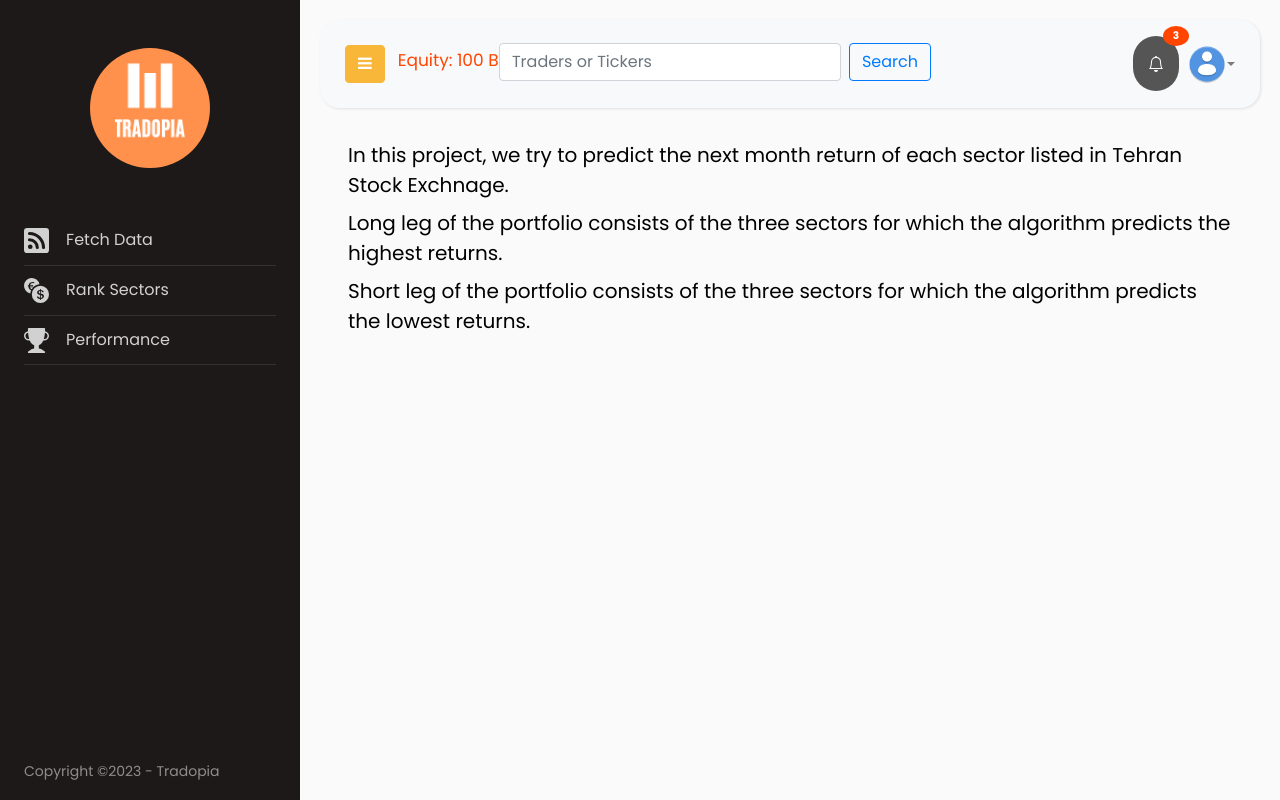
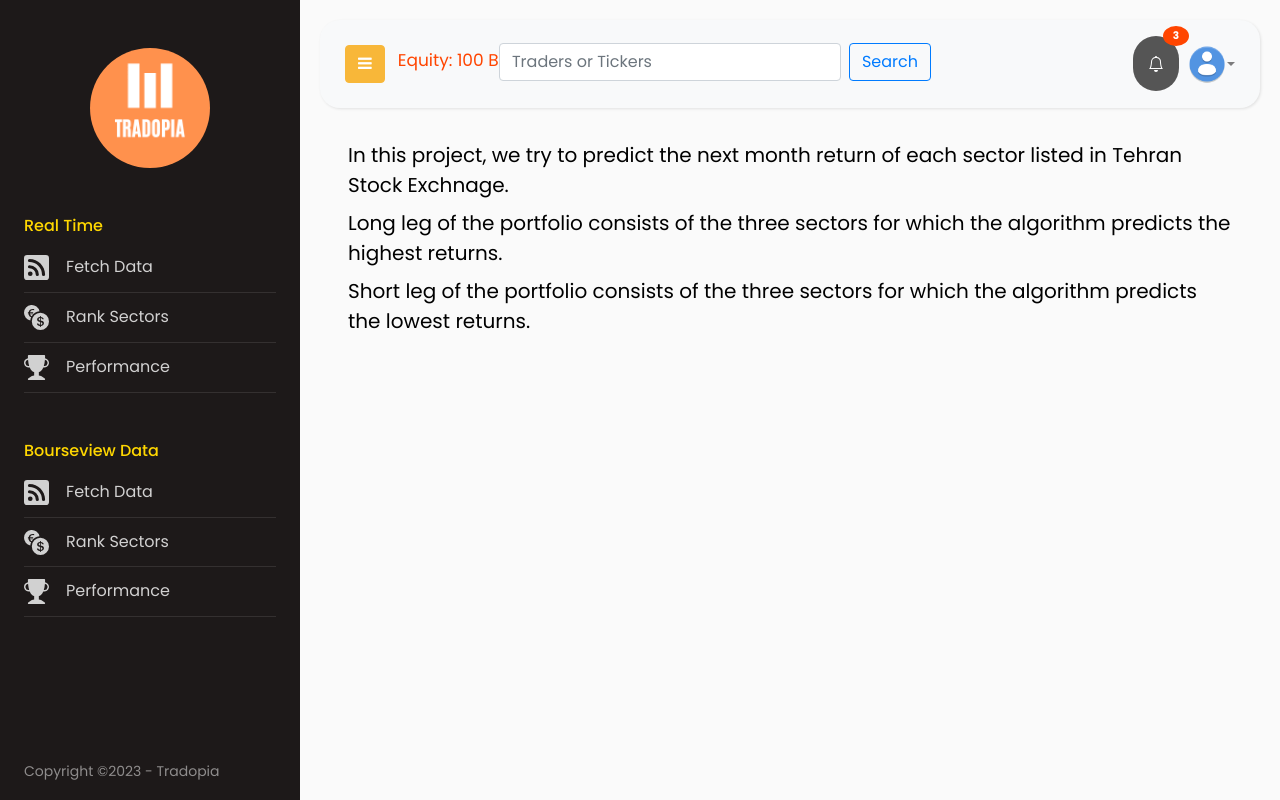
Before and after one commit to Chatrasham/sector_selection_algo, a Django app: page / in a window 1280 px wide. Run offline with Django 4.2, Linux system fonts and the light colour scheme; some libraries are stand-ins or nearby versions.

Commit message:
modified base.html

```diff
--- a/templates/base.html
+++ b/templates/base.html
@@ -94,7 +94,39 @@
 			<nav id="sidebar">
 				<div class="p-4 pt-5">
 		  		<a href="/" class="img logo rounded-circle mb-5" style="background-image: url(/static/base/images/logo.jpg);"></a>
-	        <ul class="list-unstyled components mb-5">
+	        <h6 style="color:gold;">Real Time</h6>
+          <ul class="list-unstyled components mb-5">
+
+	          <li>
+	              <a href="{% url 'fetch_page' %}">
+                      <svg xmlns="http://www.w3.org/2000/svg" width="25" height="25" fill="currentColor" class="bi bi-rss-fill" viewBox="0 0 16 16">
+                        <path d="M2 0a2 2 0 0 0-2 2v12a2 2 0 0 0 2 2h12a2 2 0 0 0 2-2V2a2 2 0 0 0-2-2H2zm1.5 2.5c5.523 0 10 4.477 10 10a1 1 0 1 1-2 0 8 8 0 0 0-8-8 1 1 0 0 1 0-2zm0 4a6 6 0 0 1 6 6 1 1 0 1 1-2 0 4 4 0 0 0-4-4 1 1 0 0 1 0-2zm.5 7a1.5 1.5 0 1 1 0-3 1.5 1.5 0 0 1 0 3z"/>
+                        </svg>
+                      &nbsp;&nbsp;&nbsp;Fetch Data</a>
+	          </li>
+
+	          <li>
+              <a href="{% url 'optimize_page' %}">
+                  <svg xmlns="http://www.w3.org/2000/svg" width="25" height="25" fill="currentColor" class="bi bi-currency-exchange" viewBox="0 0 16 16">
+                    <path d="M0 5a5.002 5.002 0 0 0 4.027 4.905 6.46 6.46 0 0 1 .544-2.073C3.695 7.536 3.132 6.864 3 5.91h-.5v-.426h.466V5.05c0-.046 0-.093.004-.135H2.5v-.427h.511C3.236 3.24 4.213 2.5 5.681 2.5c.316 0 .59.031.819.085v.733a3.46 3.46 0 0 0-.815-.082c-.919 0-1.538.466-1.734 1.252h1.917v.427h-1.98c-.003.046-.003.097-.003.147v.422h1.983v.427H3.93c.118.602.468 1.03 1.005 1.229a6.5 6.5 0 0 1 4.97-3.113A5.002 5.002 0 0 0 0 5zm16 5.5a5.5 5.5 0 1 1-11 0 5.5 5.5 0 0 1 11 0zm-7.75 1.322c.069.835.746 1.485 1.964 1.562V14h.54v-.62c1.259-.086 1.996-.74 1.996-1.69 0-.865-.563-1.31-1.57-1.54l-.426-.1V8.374c.54.06.884.347.966.745h.948c-.07-.804-.779-1.433-1.914-1.502V7h-.54v.629c-1.076.103-1.808.732-1.808 1.622 0 .787.544 1.288 1.45 1.493l.358.085v1.78c-.554-.08-.92-.376-1.003-.787H8.25zm1.96-1.895c-.532-.12-.82-.364-.82-.732 0-.41.311-.719.824-.809v1.54h-.005zm.622 1.044c.645.145.943.38.943.796 0 .474-.37.8-1.02.86v-1.674l.077.018z"/>
+                    </svg>
+                  &nbsp;&nbsp;&nbsp;Rank Sectors</a>
+	          </li>
+
+                <li>
+              <a href="{% url 'performance_page' %}">
+                  <svg xmlns="http://www.w3.org/2000/svg" width="25" height="25" fill="currentColor" class="bi bi-trophy-fill" viewBox="0 0 16 16">
+                     <path d="M2.5.5A.5.5 0 0 1 3 0h10a.5.5 0 0 1 .5.5c0 .538-.012 1.05-.034 1.536a3 3 0 1 1-1.133 5.89c-.79 1.865-1.878 2.777-2.833 3.011v2.173l1.425.356c.194.048.377.135.537.255L13.3 15.1a.5.5 0 0 1-.3.9H3a.5.5 0 0 1-.3-.9l1.838-1.379c.16-.12.343-.207.537-.255L6.5 13.11v-2.173c-.955-.234-2.043-1.146-2.833-3.012a3 3 0 1 1-1.132-5.89A33.076 33.076 0 0 1 2.5.5zm.099 2.54a2 2 0 0 0 .72 3.935c-.333-1.05-.588-2.346-.72-3.935zm10.083 3.935a2 2 0 0 0 .72-3.935c-.133 1.59-.388 2.885-.72 3.935z"/>
+                    </svg>
+                  &nbsp;&nbsp;&nbsp;Performance</a>
+	          </li>
+
+
+	        </ul>
+
+          <h6 style="color:gold;">Bourseview Data</h6>
+
+          <ul class="list-unstyled components mb-5">
 
 	          <li>
 	              <a href="{% url 'fetch_page' %}">
```
Also changed, not shown: 1 other file.
